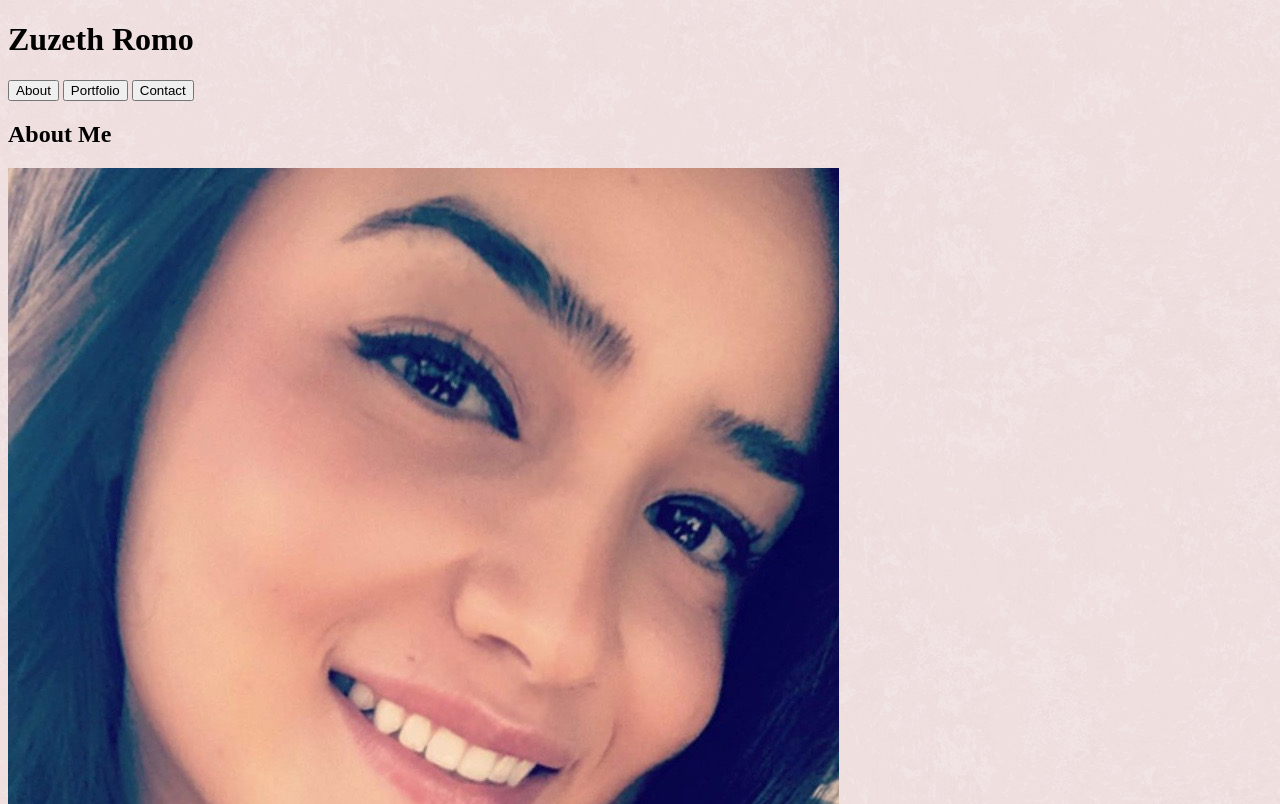
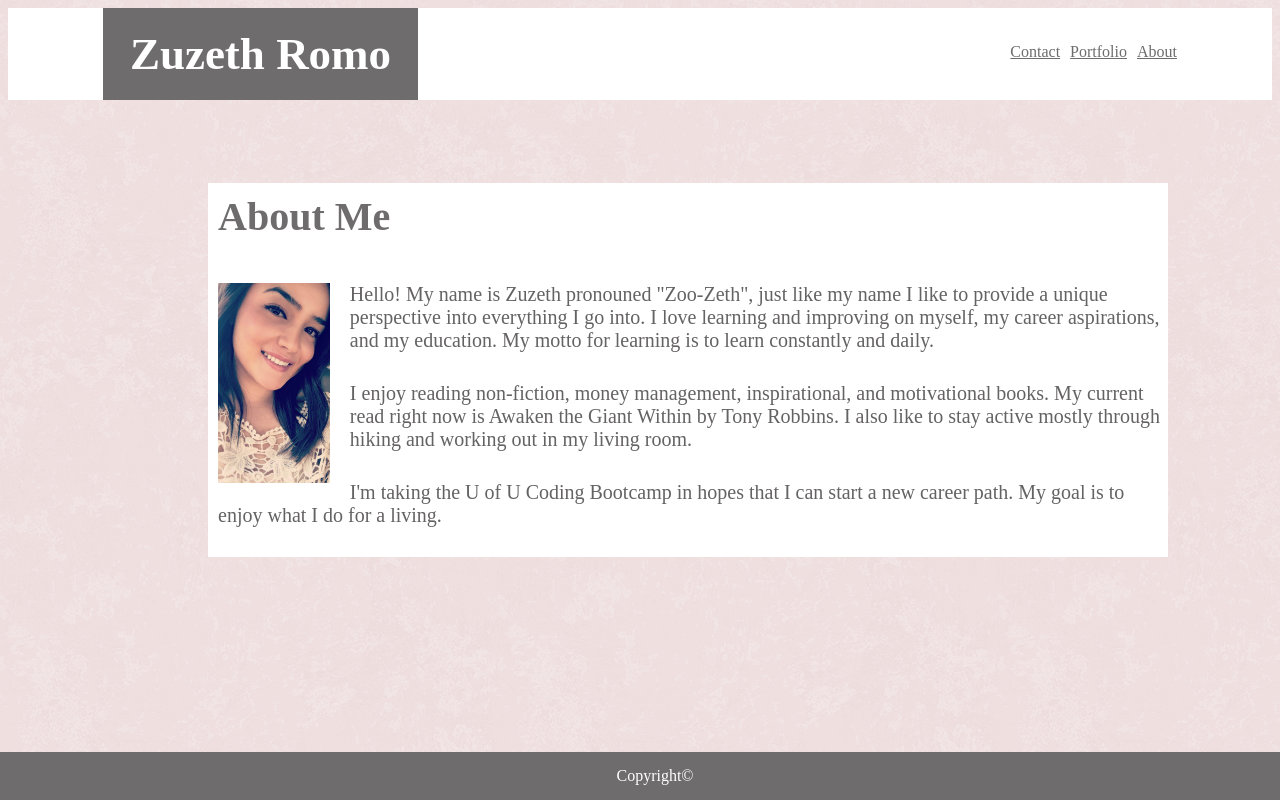
Before and after one commit to zuzethromo/Basic-Portfolio, a plain HTML site: page index.html in a window 1280 px wide. Shown: the top 804 px of the page. Drawn offline with Linux system fonts and the light colour scheme.

Commit message:
first HTML pg and fixed pics

```diff
--- a/assets/css/style.css
+++ b/assets/css/style.css
@@ -2,6 +2,104 @@ body {
     background-image: url("../images/pink_rice.png");
 }
 
-body {
+.Me {
+    width: auto;
+    height: 200px;
+    float: left;
+    padding-left: 10px;
+    padding-right: 20px;
+
+}
+
+.header {
+    overflow: hidden;
+    padding: 0px;
+    padding-left: 95px;
+    background-color: white;
+}
+
+.footer {
+    overflow: hidden;
+    background-color: rgb(110, 108, 108);
+    position: sticky;
+    position: fixed;
+    left: 0;
+    bottom: 0;
+    width: 100%;
+    text-align: center;
+    padding: 15px;
+    color: white;
+}
+.ZR {
+    float: left;
+    background-color: rgb(110, 108, 108);
+    color: white;
+    text-align: center;
+    padding: 20px;
+    font-size: 45px;
+    font-weight: bold;
+    font-family: 'Times New Roman';
+    width: 275px;
+    margin: auto;
+}
+
+.about {
+    float: right;
+    display: block;
+    padding: 5px;
+    padding-top: 35px;
+    padding-right: 95px;
+    background-color: white;
+    color: rgb(110, 108, 108);
+    font-family: 'Times New Roman';
+}
+
+.portfolio {
+    float: right;
+    display: block;
+    padding: 5px;
+    padding-top: 35px;
+    background-color: white;
+    color: rgb(110, 108, 108);
+    font-family: 'Times New Roman';
+}
+
+.contact {
+    float: right;
+    display: block;
+    padding: 5px;
+    padding-top: 35px;
+    background-color: white;
+    color: rgb(110, 108, 108);
+    font-family: 'Times New Roman';
+}
+
+.content {
+    background-color: white;
+    display: block;
     width: 960px;
+    position: relative;
+    top: 50px;
+    left: 200px;
 }
+
+h2 {
+    padding: 10px;
+    font-size: 40px;
+    font-family: 'Times New Roman';
+    color: rgb(110, 108, 108);
+}
+
+p {
+    font-family: 'Times New Roman';
+    font-size: 20px;
+    padding-left: 10px;
+    padding-bottom: 10px;
+    color: rgb(100, 98, 98);
+}
+
+.content::after {
+    content: "";
+    clear: both;
+    display: block;
+}
--- a/index.html
+++ b/index.html
@@ -7,22 +7,25 @@
 
 </head>
 <body>
-        <header>
+    <header class="header">
 
-                <h1>Zuzeth Romo</h1>
-                <button>About</button>
-                <button>Portfolio</button>
-                <button>Contact</button>
+        <h1 class="ZR">Zuzeth Romo</h1>
 
-            </header>
+        <a class="about" href="#about">About</a>
 
+        <a class="portfolio" href="#portfolio">Portfolio</a>
 
+        <a class="contact" href="#contact">Contact</a>
+
+    </header>
+
+<div class="content">
     <h2>About Me</h2>
 
-<img src="Basic-Portfolio/assets/images/Me.jpeg">
+<img class="Me" src="../Basic-Portfolio/assets/images/Me.jpeg">
 
     <p>
-        Hello! My name is Zuzeth pronouned "Zoo-Zeth", no I dont't have a nickname or go by any other name but trust me eventually it'll just roll off your tongue.
+        Hello! My name is Zuzeth pronouned "Zoo-Zeth", just like my name I like to provide a unique perspective into everything I go into. I love learning and improving on myself, my career aspirations, and my education.
         My motto for learning is to learn constantly and daily.
     </p>
     <p>
@@ -30,13 +33,14 @@
         I also like to stay active mostly through hiking and working out in my living room.
     </p>
     <p>
-        I'm taking the U of U Coding Bootcamp in hopes that I can start a new career path, one I can enjoy.
+        I'm taking the U of U Coding Bootcamp in hopes that I can start a new career path. My goal is to enjoy what I do for a living.
     </p>
+</div>
+
+<footer class="footer">
+    Copyright©
+</footer>
 
 </body>
 
-<footer>
-    Copyright©
-</footer>
-
 </html>
```
Also changed, not shown: contact.html (+17 -9 lines), portfolio.html (+21 -15 lines).
